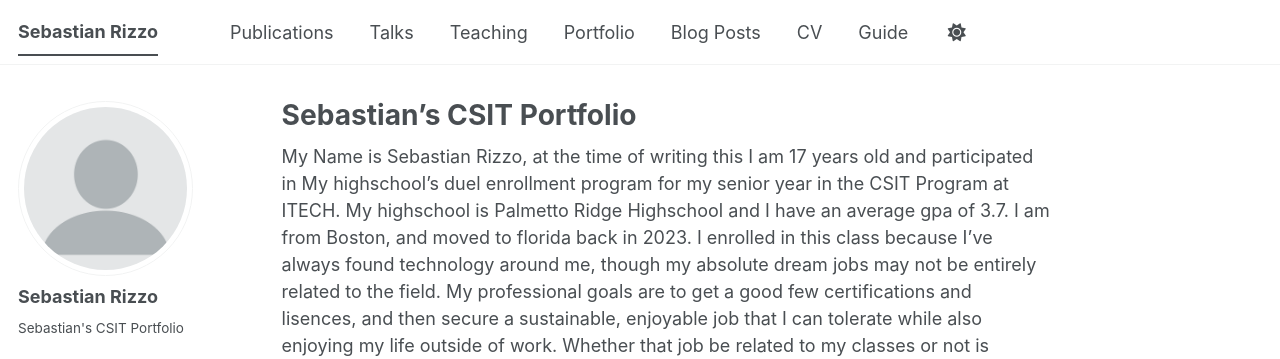
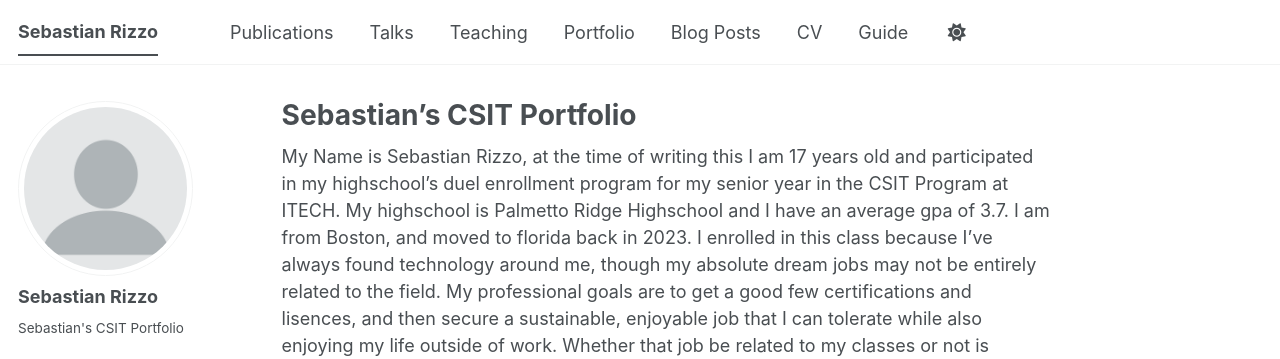
Before and after one commit to SebazRizzo98/SebazRizzo98.github.io, a Jekyll site: the page built from _pages/about.md, in a window 1280 px wide. Shown: the top 359 px of the page. Built offline with Jekyll 4.4.1, drawn with Linux system fonts in a browser that asks for light colours; a script bundle is joined from its source files by our own code; library files that are not in the unit come from our copies; some of the changed text lies outside the part shown.

```diff
--- a/_pages/about.md
+++ b/_pages/about.md
@@ -6,4 +6,4 @@ redirect_from:
   - /about/
   - /about.html
 ---
-My Name is Sebastian Rizzo, at the time of writing this I am 17 years old and participated in My highschool's duel enrollment program for my senior year in the CSIT Program at ITECH. My highschool is Palmetto Ridge Highschool and I have an average gpa of 3.7. I am from Boston, and moved to florida back in 2023. I enrolled in this class because I've always found technology around me, though my absolute dream jobs may not be entirely related to the field. My professional goals are to get a good few certifications and lisences, and then secure a sustainable, enjoyable job that I can tolerate while also enjoying my life outside of work. Whether that job be related to my classes or not is unkown, but I believe my knowledge could possibly help, even though AI is becoming stronger with each day.
+My Name is Sebastian Rizzo, at the time of writing this I am 17 years old and participated in my highschool's duel enrollment program for my senior year in the CSIT Program at ITECH. My highschool is Palmetto Ridge Highschool and I have an average gpa of 3.7. I am from Boston, and moved to florida back in 2023. I enrolled in this class because I've always found technology around me, though my absolute dream jobs may not be entirely related to the field. My professional goals are to get a good few certifications and lisences, and then secure a sustainable, enjoyable job that I can tolerate while also enjoying my life outside of work. Whether that job be related to my classes or not is unkown, but I believe my knowledge could possibly help, even though AI is becoming stronger with each day.
```
